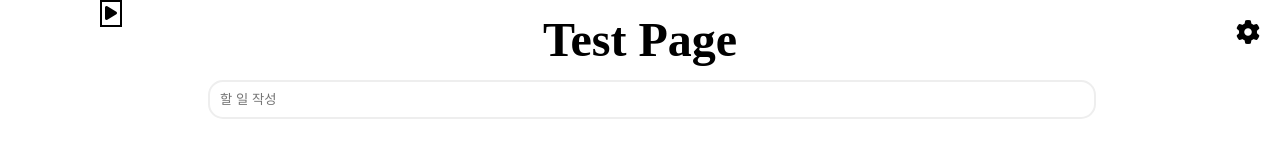
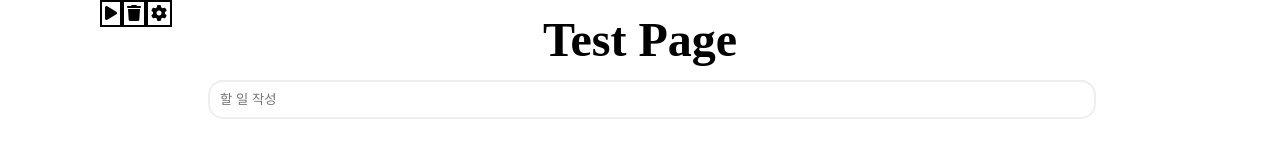
Before and after one commit to iWDNN/toDo2023, a React (Create React App) app: page / in a window 1280 px wide. Shown: the top 160 px of the page. Built offline with nearby package versions, Linux system fonts and the light colour scheme.

Commit message:
add, fix input form

```diff
--- a/src/components/Form.tsx
+++ /dev/null
@@ -1,25 +0,0 @@
-import React from "react";
-import styled from "styled-components";
-
-const Ct = styled.div`
-  width: 100%;
-  display: inline-block;
-  form {
-    width: 100%;
-    input {
-      padding: 5px;
-      width: 80%;
-      outline: none;
-      border: 2px solid #eee;
-    }
-  }
-`;
-export default function Form() {
-  return (
-    <Ct>
-      <form>
-        <input placeholder="할 일 추가" />
-      </form>
-    </Ct>
-  );
-}
--- a/src/components/ToDo.tsx
+++ b/src/components/ToDo.tsx
@@ -1,10 +1,9 @@
-import React, { useState } from "react";
+import React from "react";
 import styled from "styled-components";
 import { useAppDispatch, useAppSelector } from "../redux/hooks";
 import { cmpTodo, delTodo, ITodoState } from "../redux/todo/todoSlice";
 import { setCurTodo, setUi } from "../redux/uiState/uiStateSlice";
-import { ADD } from "../type";
-import Form from "./Form";
+import TodoTypeInput from "./TodoTypeInput";
 
 const Container = styled.div`
   width: 100%;
@@ -61,22 +60,22 @@ interface IToDoProps {
 }
 export default function Todo({ recursiveData }: IToDoProps) {
   const dispatch = useAppDispatch();
-  const { todoSetTg, addTg, fixTg, currentTodoId } = useAppSelector(
+  const { todoSetTg, addTg, fixTg, currentTodo } = useAppSelector(
     (state) => state.uiState
   );
 
-  const onBtnClick = (type: string, id: string) => {
+  const onBtnClick = (type: string, todo: ITodoState) => {
     switch (type) {
       case "ADD":
-        dispatch(setUi({ type, id }));
+        dispatch(setUi({ type, id: todo.id }));
         break;
       case "FIX":
-        dispatch(setUi({ type, id }));
+        dispatch(setUi({ type, id: todo.id }));
         break;
       case "DEL":
-        dispatch(delTodo(id));
+        dispatch(delTodo(todo.id));
     }
-    dispatch(setCurTodo(id));
+    dispatch(setCurTodo(todo));
   };
 
   return (
@@ -93,8 +92,8 @@ export default function Todo({ recursiveData }: IToDoProps) {
               <i className="fa-solid fa-check" />
             </Check>
             <Title>
-              {fixTg && currentTodoId === todo.id ? (
-                <Form />
+              {fixTg && currentTodo.id === todo.id ? (
+                <TodoTypeInput type="FIX" />
               ) : (
                 <h1>{todo.text}</h1>
               )}
@@ -102,20 +101,24 @@ export default function Todo({ recursiveData }: IToDoProps) {
             <SetMenu>
               {todoSetTg && (
                 <>
-                  <SetBtn onClick={() => onBtnClick("ADD", todo.id)}>
+                  <SetBtn onClick={() => onBtnClick("ADD", todo)}>
                     <i className="fa-solid fa-plus" />
                   </SetBtn>
-                  <SetBtn onClick={() => onBtnClick("FIX", todo.id)}>
+                  <SetBtn onClick={() => onBtnClick("FIX", todo)}>
                     <i className="fa-solid fa-pen" />
                   </SetBtn>
-                  <SetBtn onClick={() => onBtnClick("DEL", todo.id)}>
+                  <SetBtn onClick={() => onBtnClick("DEL", todo)}>
                     <i className="fa-solid fa-xmark" />
                   </SetBtn>
                 </>
               )}
             </SetMenu>
           </ShowCt>
-          <SubCt>{addTg && currentTodoId === todo.id && <Form />}</SubCt>
+          <SubCt>
+            {addTg && currentTodo.id === todo.id && (
+              <TodoTypeInput type="ADD" />
+            )}
+          </SubCt>
           {todo.comment && <Todo recursiveData={todo.comment} />}
         </Content>
       ))}
--- a/src/components/ToDos.tsx
+++ b/src/components/ToDos.tsx
@@ -1,8 +1,6 @@
 import React from "react";
-import { useDispatch } from "react-redux";
 import styled from "styled-components";
 import { useAppSelector } from "../redux/hooks";
-import { setUi } from "../redux/uiState/uiStateSlice";
 import Todo from "./Todo";
 const Container = styled.div`
   max-width: 1080px;
@@ -15,30 +13,13 @@ const ToDoList = styled.div`
   margin: 0 auto;
 `;
 
-const Gear = styled.div`
-  position: absolute;
-  font-size: 24px;
-  top: 10px;
-  right: 10px;
-  padding: 10px;
-  border-radius: 7px;
-`;
-
 export default function Todos() {
-  const dispatch = useDispatch();
   const toDoRedux = useAppSelector((state) => state.todos);
   // console.log(toDoRedux);
 
   return (
     <Container>
       <ToDoList>
-        <Gear
-          onClick={() => {
-            dispatch(setUi({ type: "SET" }));
-          }}
-        >
-          <i className="fa-solid fa-gear" />
-        </Gear>
         <Todo recursiveData={toDoRedux} />
       </ToDoList>
     </Container>
--- /dev/null
+++ b/src/components/TodoTypeInput.tsx
@@ -0,0 +1,66 @@
+import React, { useEffect } from "react";
+import { useForm } from "react-hook-form";
+import styled from "styled-components";
+import { useAppDispatch, useAppSelector } from "../redux/hooks";
+import { addTodo, fixTodo } from "../redux/todo/todoSlice";
+import { setCurTodo, setUi } from "../redux/uiState/uiStateSlice";
+import { todoAdapter } from "../utils";
+
+const Ct = styled.div`
+  width: 100%;
+  display: inline-block;
+  form {
+    width: 100%;
+    input {
+      padding: 5px;
+      width: 80%;
+      outline: none;
+      border: 2px solid #eee;
+    }
+  }
+`;
+interface IFormProps {
+  type: "ADD" | "FIX";
+}
+interface IFormState {
+  text: string;
+}
+export default function TodoTypeInput({ type }: IFormProps) {
+  const dispatch = useAppDispatch();
+  const { id, text } = useAppSelector((state) => state.uiState.currentTodo);
+
+  const { register, handleSubmit, setValue, setFocus } = useForm<IFormState>({
+    defaultValues: {
+      text: type === "FIX" ? text : "",
+    },
+  });
+  const onValid = ({ text }: IFormState) => {
+    switch (type) {
+      case "ADD":
+        dispatch(addTodo({ parentId: id, text }));
+        break;
+      case "FIX":
+        dispatch(fixTodo({ id, text }));
+        break;
+      default:
+        alert("Form.tsx component error");
+    }
+    dispatch(setUi({ type, id: id }));
+    dispatch(setCurTodo(todoAdapter.getInitialState()));
+    setValue("text", "");
+  };
+  useEffect(() => {
+    setFocus("text");
+  }, [type]);
+  return (
+    <Ct>
+      <form onSubmit={handleSubmit(onValid)}>
+        <input
+          {...register("text")}
+          placeholder={type !== "FIX" ? "할 일 추가" : "할 일 수정"}
+          autoComplete="off"
+        />
+      </form>
+    </Ct>
+  );
+}
--- a/src/redux/toDo/toDoSlice.ts
+++ b/src/redux/toDo/toDoSlice.ts
@@ -27,9 +27,11 @@ export const todoSlice = createSlice({
     cmpTodo: (state, action: PayloadAction<string>) => {
       unPack.toggled(state, action.payload);
     },
+    resetToDos: () => [],
   },
 });
 
-export const { addTodo, delTodo, fixTodo, cmpTodo } = todoSlice.actions;
+export const { addTodo, delTodo, fixTodo, cmpTodo, resetToDos } =
+  todoSlice.actions;
 
 export default todoSlice.reducer;
--- a/src/redux/uiState/uiStateSlice.ts
+++ b/src/redux/uiState/uiStateSlice.ts
@@ -1,17 +1,19 @@
 import { createSlice, PayloadAction } from "@reduxjs/toolkit";
+import { todoAdapter } from "../../utils";
+import { ITodoState } from "../todo/todoSlice";
 
 export interface IuiState {
   todoSetTg: boolean;
   addTg: boolean;
   fixTg: boolean;
-  currentTodoId: string;
+  currentTodo: ITodoState;
 }
 
 const initialState: IuiState = {
   todoSetTg: false,
   addTg: false,
   fixTg: false,
-  currentTodoId: "",
+  currentTodo: todoAdapter.getInitialState(),
 };
 export interface ISetUiPayload {
   type: "ADD" | "FIX" | "DEL" | "SET";
@@ -27,18 +29,18 @@ export const uiStateSlice = createSlice({
         case "SET":
           state.todoSetTg = !state.todoSetTg;
           if (!state.todoSetTg) {
-            state.currentTodoId = "";
+            state.currentTodo.id = "";
             state.addTg = false;
             state.fixTg = false;
           }
           break;
         case "ADD":
-          state.currentTodoId === action.payload.id
+          state.currentTodo.id === action.payload.id
             ? (state.addTg = !state.addTg)
             : (state.addTg = true);
           break;
         case "FIX":
-          state.currentTodoId === action.payload.id
+          state.currentTodo.id === action.payload.id
             ? (state.fixTg = !state.fixTg)
             : (state.fixTg = true);
           break;
@@ -46,8 +48,8 @@ export const uiStateSlice = createSlice({
           alert("ui toggle error");
       }
     },
-    setCurTodo: (state, action: PayloadAction<string>) => {
-      state.currentTodoId = action.payload;
+    setCurTodo: (state, action: PayloadAction<ITodoState>) => {
+      state.currentTodo = action.payload;
     },
   },
 });
--- a/src/routes/Root.tsx
+++ b/src/routes/Root.tsx
@@ -2,6 +2,9 @@ import React from "react";
 import styled from "styled-components";
 import TodoInput from "../components/TodoInput";
 import Todos from "../components/Todos";
+import { useAppDispatch } from "../redux/hooks";
+import { resetToDos } from "../redux/todo/todoSlice";
+import { setUi } from "../redux/uiState/uiStateSlice";
 
 const Container = styled.div`
   max-width: 1080px;
@@ -19,19 +22,38 @@ const Title = styled.h1`
   font-size: 48px;
   font-weight: 700;
 `;
+const TestBtnGrp = styled.div`
+  position: absolute;
+  display: flex;
+`;
 const TestBtn = styled.div`
-  position: absolute;
   border: 2px solid black;
   padding: 3px;
 `;
 
 function Root() {
-  const onTestClick = () => {};
+  const dispatch = useAppDispatch();
   return (
     <Container>
-      <TestBtn onClick={onTestClick}>
-        <i className="fa-solid fa-play" />
-      </TestBtn>
+      <TestBtnGrp>
+        <TestBtn>
+          <i className="fa-solid fa-play" />
+        </TestBtn>
+        <TestBtn
+          onClick={() => {
+            dispatch(resetToDos());
+          }}
+        >
+          <i className="fa-solid fa-trash" />
+        </TestBtn>
+        <TestBtn
+          onClick={() => {
+            dispatch(setUi({ type: "SET" }));
+          }}
+        >
+          <i className="fa-solid fa-gear" />
+        </TestBtn>
+      </TestBtnGrp>
       <Header>
         <Title>Test Page</Title>
       </Header>
```
Also changed, not shown: 1 other file (tests, documents, lock files or other folders).
